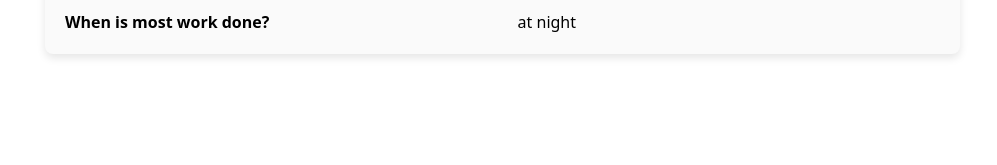
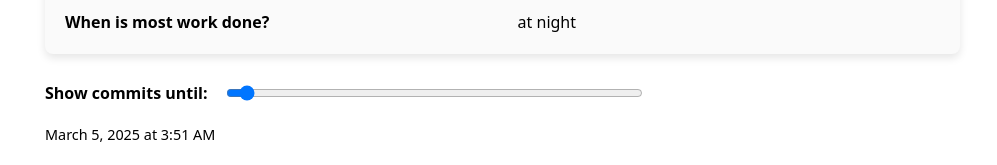
Before and after one commit to aafrey/my-portfolio, a SvelteKit app: page /meta in a window 1280 px wide. Shown: the part 1081-1246 px from the top of the page, without its empty margins (50-1047 px from the left). Before the commit the page ends 1174 px from the top, so only its background shows below. Built offline with nearby package versions, Linux system fonts and the light colour scheme; no server answers.

Commit message:
completed lab 9 step 1.1

```diff
--- a/src/routes/meta/+page.svelte
+++ b/src/routes/meta/+page.svelte
@@ -114,6 +114,15 @@
     $: maxDate = d3.max(commits.map(d => d.date));
     $: maxDatePlusOne = new Date(maxDate);
     $: maxDatePlusOne.setDate(maxDatePlusOne.getDate() + 1);
+
+    /* Commit filtering */
+    let commitProgress = 100;
+    $: timeScale = d3.scaleTime()
+        .domain([minDate, maxDate])
+        .range([0, 100]);
+    $: commitMaxTime = timeScale.invert(commitProgress);
+    $: filteredCommits = commits.filter(commit => commit.datetime <= commitMaxTime)
+
     $: xScale = d3.scaleTime()
                         .domain([minDate, maxDatePlusOne])
                         .range([usableArea.left, usableArea.right])
@@ -167,6 +176,7 @@
 
     // Ensure all languages are included
     $: languageBreakdown = allTypes.map(type => [type, selectedCounts.get(type) || 0]);
+
 </script>
 
 <h1>
@@ -235,8 +245,58 @@
     <dd>{maxPeriod}</dd>
 </dl>
 
+<div class="slider-container">
+    <div class="slider-row">
+        <label for="time-range">Show commits until: </label>
+        <input
+            type="range"
+            id="date-range"
+            min="0"
+            max= {data.length}
+            bind:value={commitProgress}
+            step="1"
+        />
+    </div>
+    <time>
+        {#if data.length}
+            {new Date(data[commitProgress].datetime).toLocaleString("en", {
+            dateStyle: "long",
+            timeStyle: "short"
+            })}
+        {/if}
+        </time>
+
+</div>
+
 <style>
     svg {
         overflow: visible;
     }
+    .slider-container {
+    display: flex;
+    flex-direction: column;
+    max-width: 600px;
+    gap: 0.5rem;
+    }
+
+    .slider-row {
+    display: flex;
+    align-items: center;
+    gap: 1rem;
+    }
+
+    .slider-row label {
+    font-weight: bold;
+    white-space: nowrap;
+    }
+
+    .slider-row input[type="range"] {
+    flex: 1;
+    }
+
+    .slider-container time {
+    font-size: 0.9rem;
+    white-space: nowrap;
+    }
+
 </style>
```
